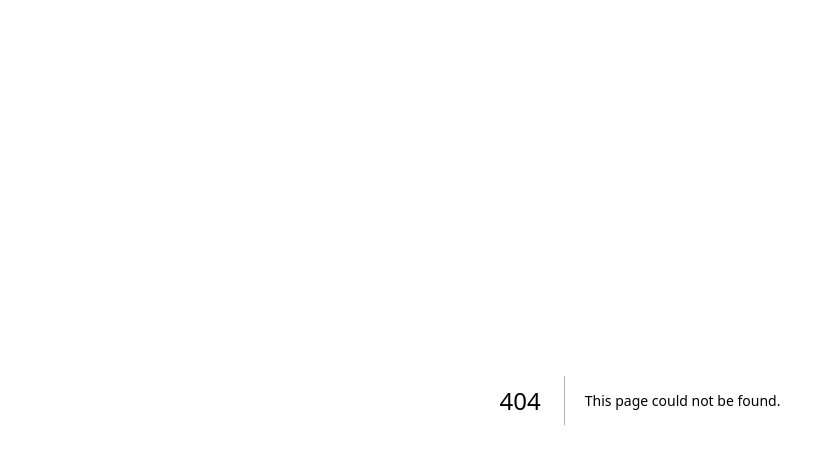
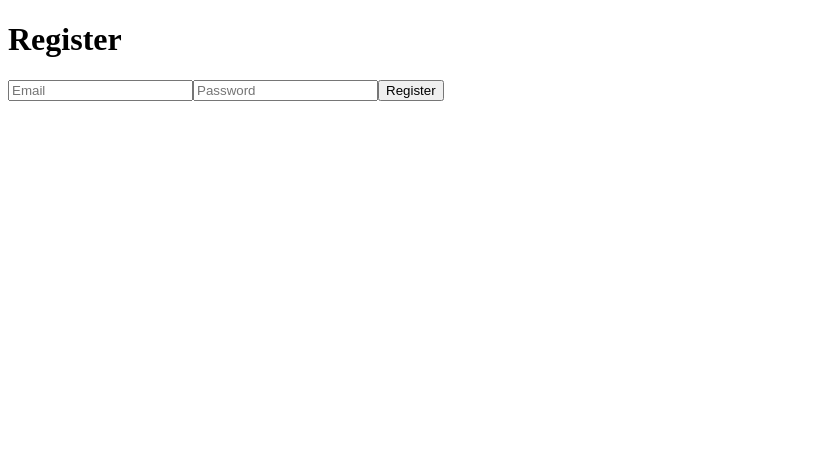
Before and after one commit to CarlOkai/automated-payment-workflow, a Next.js app: page /register in a window 1280 px wide. Before the commit this address had no page. Shown: the top 464 px of the page, without its empty margins (0-835 px from the left). Built offline with nearby package versions, Linux system fonts and the light colour scheme; no server answers.

Commit message:
Implement registration component with Supabase

```diff
--- /dev/null
+++ b/pages/register.js
@@ -0,0 +1,55 @@
+// Import necessaey hooks from React and the Supabase client
+import { useState } from 'react';
+import { supabase } from '../utils/supabaseClient';
+
+// Define the Register component
+export default function Register() {
+    // State variable for the user's email input
+    const [email, setEmail] = useState('');
+    // State variable for the user's password input
+    const [password, setPassword] = useState('');
+    // State variable for storing error messages
+    const [errorMessage, setErrorMessage] = useState('');
+
+    //Function to handle user registration
+    const handleRegister = async (e) => {
+        e.preventDefault(); // Prevent the default form submission behavior
+        // Call Supabase's signUp method with the email and password provided by the user
+        const { error } = await supabase.auth.signUp({
+            email,
+            password,
+        });
+        // Check if there was an error during registration
+        if (error) {
+            setErrorMessage(error.message); // Set the error message to be displayed
+        } else {
+            alert('Registration successful! Check your email for a verification link.');
+            setEmail(''); // Clear the email input field
+            setPassword(''); // Clear the password input field
+        }
+    };
+    // Render the registration form
+    return (
+        <div>
+            <h1>Register</h1>
+            <form onSubmit={handleRegister}>
+                <input
+                    type="email"
+                    value={email}
+                    onChange={(e) => setEmail(e.target.value)}
+                    placeholder="Email"
+                    required
+                />
+                <input
+                    type="password"
+                    value={password}
+                    onChange={(e) => setPassword(e.target.value)}
+                    placeholder="Password"
+                    required
+                />
+                <button type="submit">Register</button>
+            </form>
+            {errorMessage && <p style={{ color: 'red' }}>{errorMessage}</p>}
+        </div>
+    );
+}
--- /dev/null
+++ b/utils/supabaseClient.js
@@ -0,0 +1,10 @@
+// Import the createClient function from the Supabase JavaScript SDK
+import { createClient } from '@supabase/supabase-js';
+
+// Retrieve Supabase URL and the anonymous public API key from environment variables
+
+const supabaseUrl = process.env.NEXT_PUBLIC_SUPABASE_URL; // URL of the Supabase instance
+const supabaseAnonKey = process.env.NEXT_PUBLIC_SUPABASE_ANON_KEY; // Public key for accessing Supabase services
+
+
+export const supabase = createClient(supabaseUrl, supabaseAnonKey);
```
Also changed, not shown: package.json (+5 -4 lines), pages/login.js (added, +47 -0 lines), 1 other file (tests, documents, lock files or other folders).
